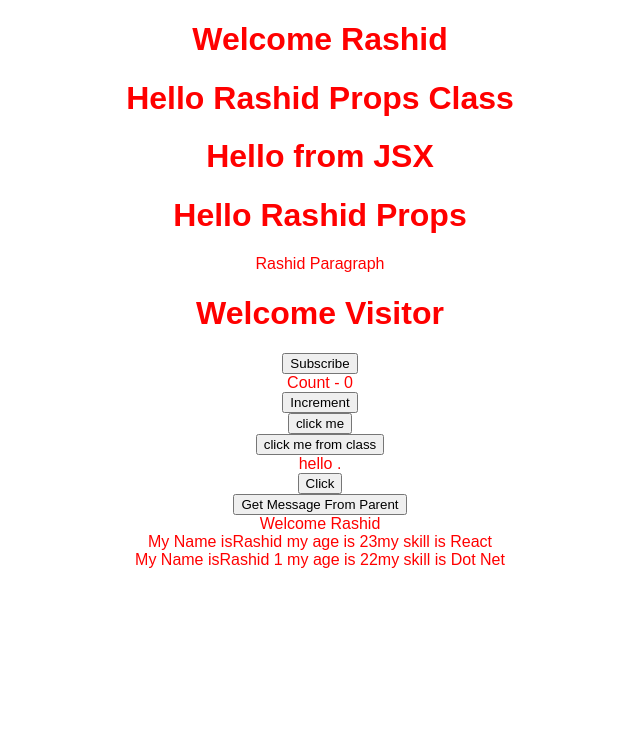
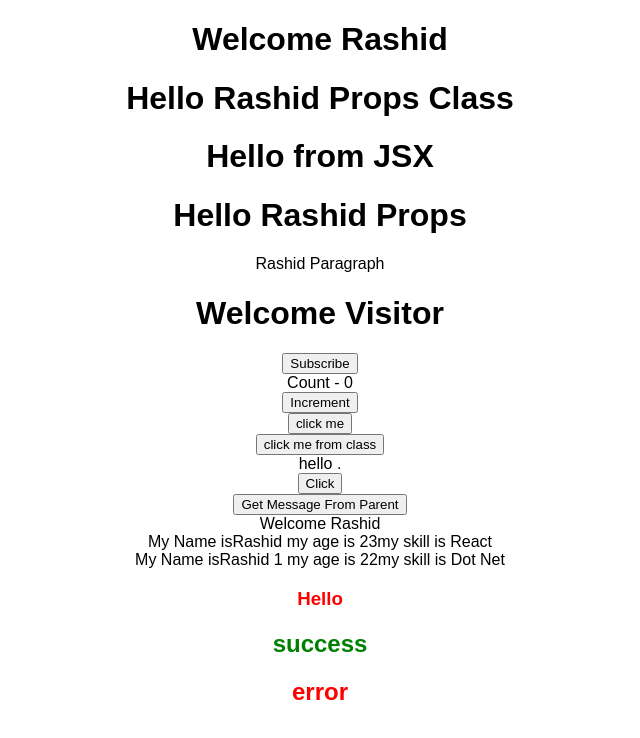
Before and after one commit to RashidKhan1234/React-Final-Repo, a React (Create React App) app in the folder React training/: page / in a window 1280 px wide. Shown: the top 738 px of the page, without its empty margins (320-960 px from the left). Built offline with nearby package versions, Linux system fonts and the light colour scheme.

Commit message:
Styles with modules and without modules

```diff
--- a/React training/src/App.js
+++ b/React training/src/App.js
@@ -12,6 +12,9 @@ import EventBind from "./Component/EventBindFour";
 import PareCom from "./Component/ParentComponent";
 import Conditional from "./Component/COnditionalBased";
 import PersonList from "./Component/PersonList";
+import CssClass from "./Component/InlineStyle";
+import styles from "./Style.module.css";
+import "./Style.css";
 class App extends Component {
   render() {
     return (
@@ -30,6 +33,11 @@ class App extends Component {
         <PareCom />
         <Conditional />
         <PersonList />
+        <CssClass />
+        <div>
+          <h2 className={styles.success}>success</h2>
+          <h2 className="error">error</h2>
+        </div>
       </div>
     );
   }
--- /dev/null
+++ b/React training/src/Component/InlineStyle.js
@@ -0,0 +1,9 @@
+import React from "react";
+
+function MyFunction() {
+  const color = {
+    color: "red"
+  };
+  return <h3 style={color}>Hello</h3>;
+}
+export default MyFunction;
--- a/React training/src/Component/PersonList.js
+++ b/React training/src/Component/PersonList.js
@@ -3,17 +3,21 @@ import PersonDisplay from "./PersonDisplay";
 function Person() {
   const person = [
     {
+      id: 1,
       name: "Rashid",
       age: 23,
       Skill: "React"
     },
     {
+      id: 2,
       name: "Rashid 1",
       age: 22,
       Skill: "Dot Net"
     }
   ];
-  const personList = person.map((pers) => <PersonDisplay person={pers} />);
+  const personList = person.map((pers, index) => (
+    <PersonDisplay key={pers.id} person={pers} />
+  ));
   return <div>{personList}</div>;
 }
 export default Person;
--- /dev/null
+++ b/React training/src/Style.css
@@ -0,0 +1,3 @@
+.error {
+  color: red;
+}
--- /dev/null
+++ b/React training/src/Style.module.css
@@ -0,0 +1,3 @@
+.success {
+  color: green;
+}
--- a/React training/src/styles.css
+++ b/React training/src/styles.css
@@ -1,5 +1,4 @@
 .App {
   font-family: sans-serif;
   text-align: center;
-  color: red;
 }
```
